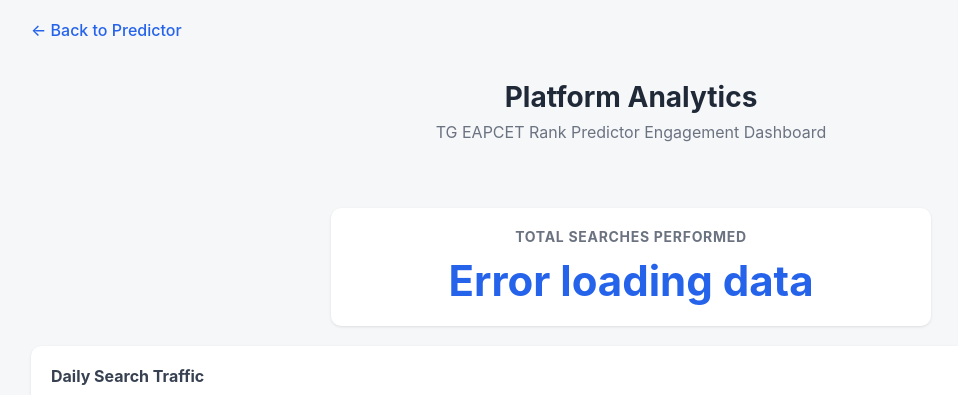
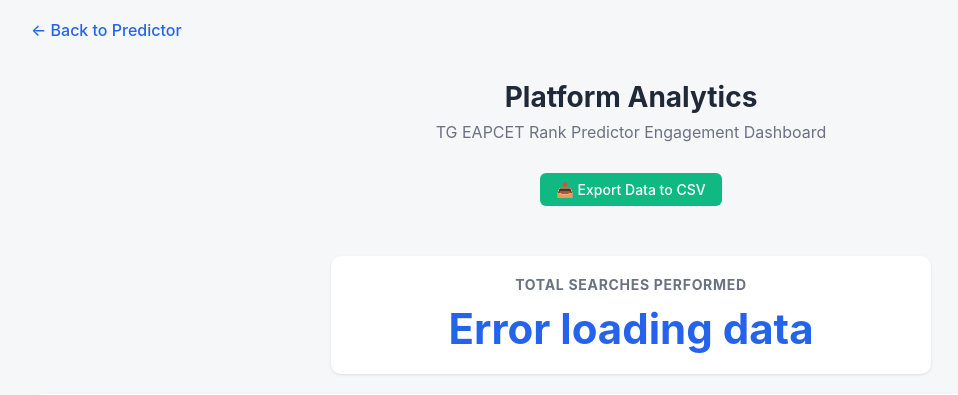
Before and after one commit to varunmax7/tgeapcetrank, a Flask app: template templates/admin.html in a window 1280 px wide. Shown: the top 395 px of the page, without its empty margins (9-967 px from the left). Run offline with Flask 3, Linux system fonts and the light colour scheme; the template is opened without the code that fills it, so the values that code supplies are empty.

Commit message:
Add Export to CSV button to admin dashboard

```diff
--- a/app.py
+++ b/app.py
@@ -248,6 +248,32 @@
 def admin():
     return render_template("admin.html")
 
+@app.route("/admin/export/csv")
+@requires_auth
+def export_csv():
+    import csv
+    import io
+    from flask import Response
+
+    db = get_db()
+    rows = db.execute("SELECT * FROM search_logs ORDER BY timestamp DESC").fetchall()
+
+    si = io.StringIO()
+    cw = csv.writer(si)
+
+    if rows:
+        cw.writerow(rows[0].keys())
+        for row in rows:
+            cw.writerow([row[col] for col in rows[0].keys()])
+    else:
+        cw.writerow(["id", "timestamp", "rank", "caste", "gender", "phase", "branches"])
+
+    return Response(
+        si.getvalue(),
+        mimetype="text/csv",
+        headers={"Content-Disposition": "attachment;filename=search_logs.csv"}
+    )
+
 @app.route("/api/analytics")
 @requires_auth
 def api_analytics():
--- a/templates/admin.html
+++ b/templates/admin.html
@@ -97,6 +97,9 @@
     <div class="header">
         <h1>Platform Analytics</h1>
         <p>TG EAPCET Rank Predictor Engagement Dashboard</p>
+        <a href="/admin/export/csv" style="display: inline-block; margin-top: 15px; background: #10b981; color: white; padding: 8px 16px; border-radius: 6px; text-decoration: none; font-size: 14px; font-weight: 500; transition: background 0.2s;">
+            📥 Export Data to CSV
+        </a>
     </div>
 
     <div class="stat-card">
```
